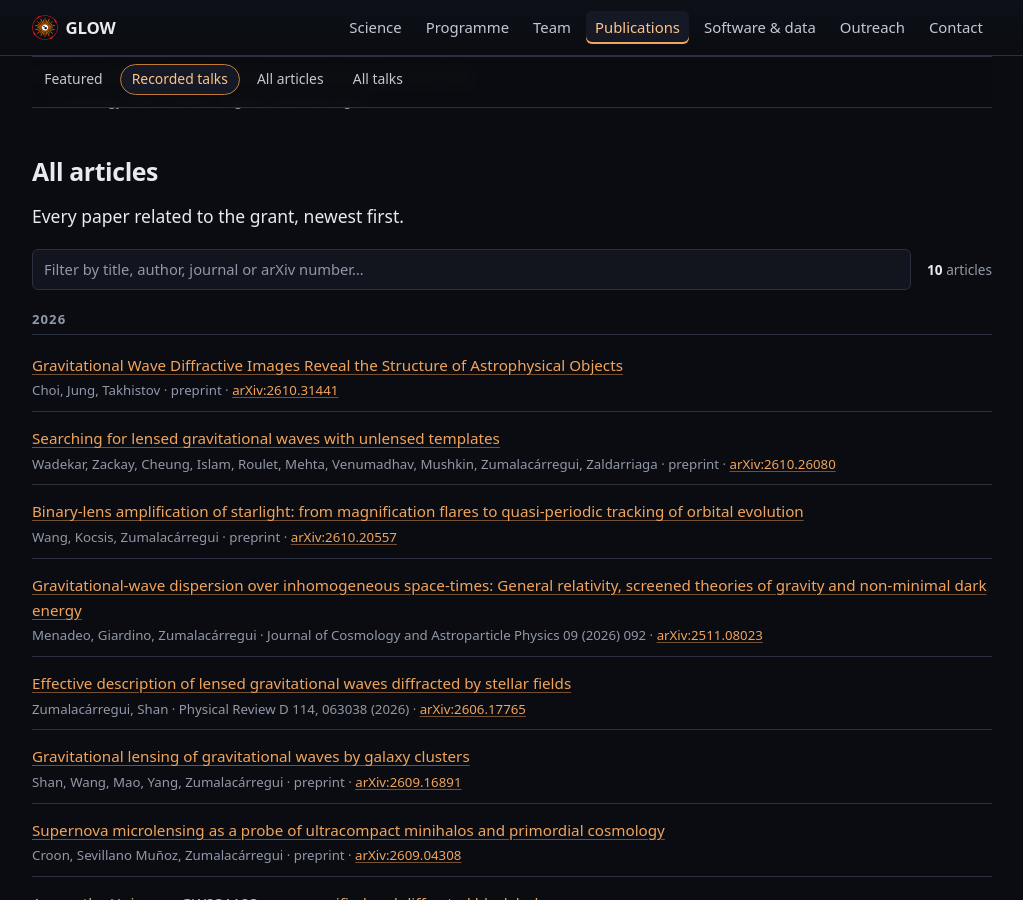
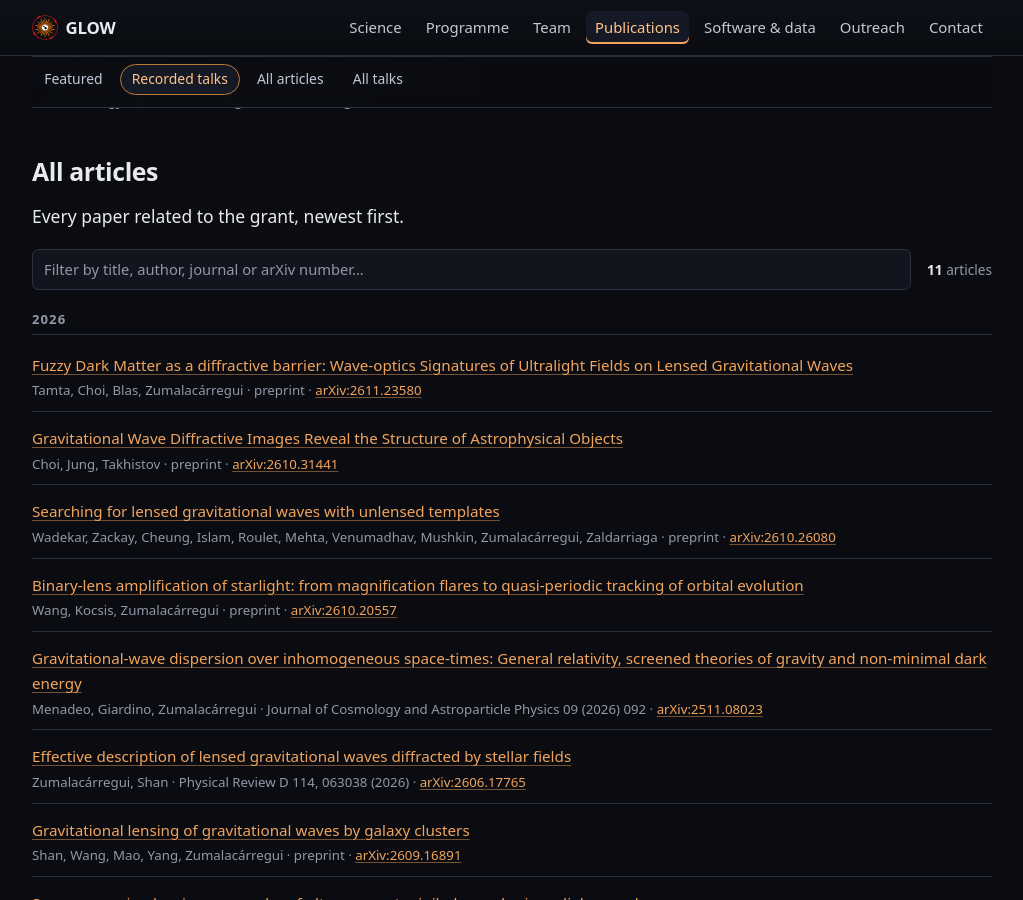
Before and after one commit to glow-astro/website, a Jekyll site: the page built from publications.html, in a window 1280 px wide and 900 px high, scrolled down 1914 px. Shown: the whole window, without its empty margins (128-1151 px from the left). Built offline with Jekyll 4.4.1, drawn with Linux system fonts in a browser that asks for light colours.

Commit message:
Add Tamta et al. on diffraction by fuzzy dark matter granules
Tamta, Choi, Blas and the PI on the stochastic diffraction imprinted on
lensed gravitational waves by the interference granules of ultralight
dark-matter halos. It belongs to WP3-A and the dark-matter topic. It
validates its method against GLoW's contour integration, so it is also on
the list of papers using the code.

Co-Authored-By: Claude Opus 5.5 <noreply@anthropic.com>
Claude-Session: https://claude.ai/code/session_01Kcv6va9BAfqpGTEbjf8YSb

```diff
--- a/_data/code_papers.yml
+++ b/_data/code_papers.yml
@@ -91,6 +91,25 @@
 # Wadekar et al., 2610.26080, named by the owner, who is an author, and added
 # by hand on the same terms: the harvest was still not re-run. Read by the
 # method above; three occurrences of the string in the text, all uses.
+#
+# THE 2026-11-19 ADDITION
+#
+# Tamta et al., 2611.23580, named by the owner, who is an author, and added by
+# hand on the same terms. Read by the method above: every occurrence of the
+# string in the text is the validation against GLoW in its Appendix B.
+- arxiv: '2611.23580'
+  title: 'Fuzzy Dark Matter as a diffractive barrier: Wave-optics Signatures of Ultralight Fields on Lensed Gravitational Waves'
+  authors: M. Tamta, H. G. Choi, D. Blas et al.
+  url: https://inspirehep.net/literature/3230791
+  date: '2026-11-17'
+  journal: null
+  codes:
+  - glow
+  include: true
+  note: >-
+    Validated its own diffraction integral against GLoW, which it extended to
+    lenses given as a tabulated density field: "For the comparison we run
+    GLoW's contour integration on the same lens map".
 - arxiv: '2610.26080'
   title: Searching for lensed gravitational waves with unlensed templates
   authors: D. Wadekar, B. Zackay, M. H. Y. Cheung et al.
--- a/_data/publications.yml
+++ b/_data/publications.yml
@@ -80,6 +80,24 @@
 #   page, not on the output list of this project.
 
 papers:
+  - title: "Fuzzy Dark Matter as a diffractive barrier: Wave-optics Signatures of Ultralight Fields on Lensed Gravitational Waves"
+    authors: ["Tamta", "Choi", "Blas", "Zumalacárregui"]
+    arxiv: "2611.23580"
+    # Also on the list of papers using GLoW (_data/code_papers.yml): it is
+    # validated against GLoW's contour integration. WP3-A and the dark-matter
+    # topic, like Tamta in people.yml. Not featured.
+    featured: false
+    url: "https://inspirehep.net/literature/3230791"
+    date: 2026-11-17
+    status: preprint
+    wps: ["WP3-A"]
+    summary: >-
+      The interference granules of ultralight dark-matter halos act as a
+      diffraction grating, imprinting percent-level stochastic modulations on
+      gravitational waves lensed by the host, and more near the critical curve
+      or for saddle-point images. For massive black-hole binaries seen by LISA
+      this could be detectable for boson masses around 10⁻²¹ eV.
+
   - title: "Gravitational Wave Diffractive Images Reveal the Structure of Astrophysical Objects"
     authors: ["Choi", "Jung", "Takhistov"]
     arxiv: "2610.31441"
--- a/_data/topics.yml
+++ b/_data/topics.yml
@@ -230,7 +230,7 @@
     where baryons are neither a contaminant nor a window, which makes coherent
     sources an excellent probe of dark matter.
   wps: ["WP3-A"]
-  papers: ["2607.11887", "2610.31441"]
+  papers: ["2607.11887", "2611.23580", "2610.31441"]
   # Deliberately the simplest statement on the page, not the project's own
   # result: what a diffraction pattern can tell you about the thing that made
   # it. The LISA realization follows further down, once that is established.
```
